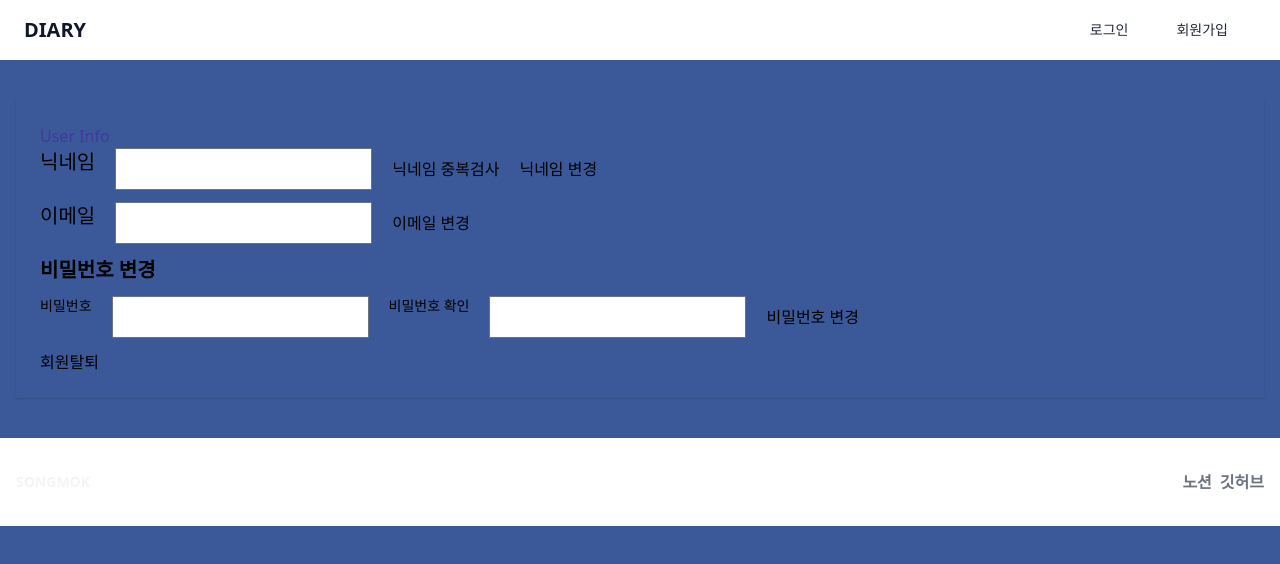
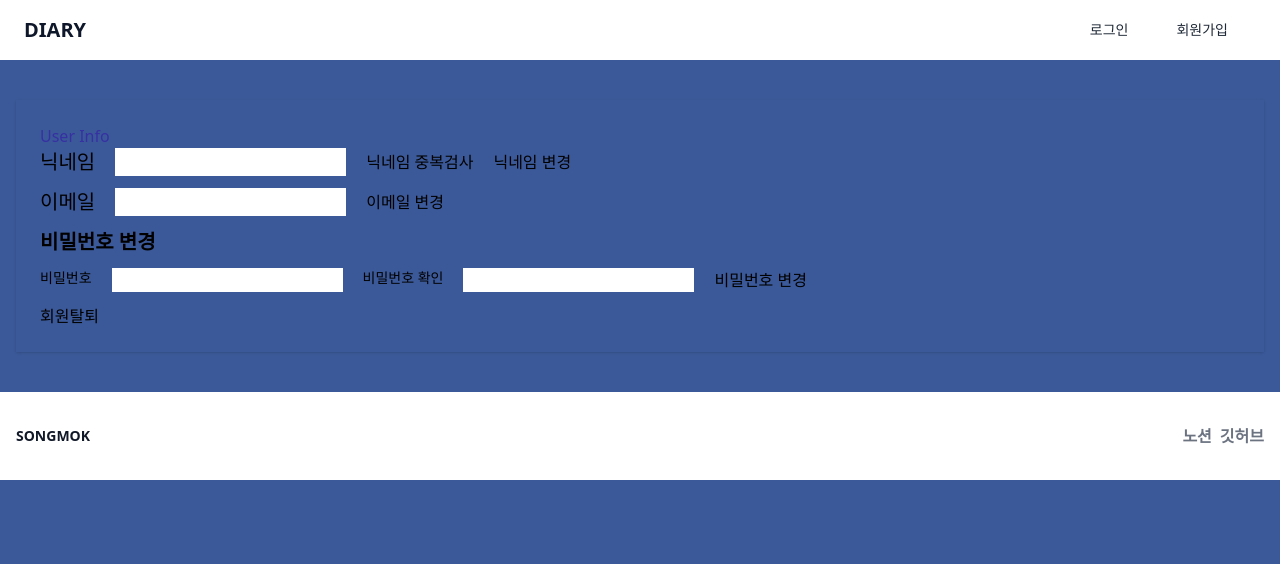
Before and after one commit to songmok/diary, a React (Create React App) app: page /useredit in a window 1280 px wide. Shown: the top 564 px of the page. Built offline with nearby package versions, Linux system fonts and the light colour scheme; no server answers.

Commit message:
패키지 수정

```diff
--- a/package.json
+++ b/package.json
@@ -16,8 +16,6 @@
     "axios": "^1.6.0",
     "dotenv": "^16.3.1",
     "firebase": "^10.5.2",
-    "flowbite": "^2.2.0",
-    "flowbite-react": "^0.7.0",
     "moment": "^2.29.4",
     "react": "^18.2.0",
     "react-dom": "^18.2.0",
--- a/src/components/Footer.tsx
+++ b/src/components/Footer.tsx
@@ -8,7 +8,7 @@ const Footer = () => {
         <div className="sm:flex sm:items-center sm:justify-between">
           <Link
             to="https://songmok.site/"
-            className="text-sm text-gray-100 sm:text-cente"
+            className="text-sm text-gray-900 sm:text-cente"
             target="blank"
           >
             SONGMOK
--- a/tailwind.config.js
+++ b/tailwind.config.js
@@ -1,11 +1,8 @@
 /** @type {import('tailwindcss').Config} */
 module.exports = {
-  content: [
-    "./src/**/*.{js,jsx,ts,tsx}",
-    "node_modules/flowbite-react/lib/esm/**/*.js",
-  ],
+  content: ["./src/**/*.{js,jsx,ts,tsx}"],
   theme: {
     extend: {},
   },
-  plugins: [require("flowbite/plugin")],
+  plugins: [],
 };
```
Also changed, not shown: 1 other file (tests, documents, lock files or other folders).
